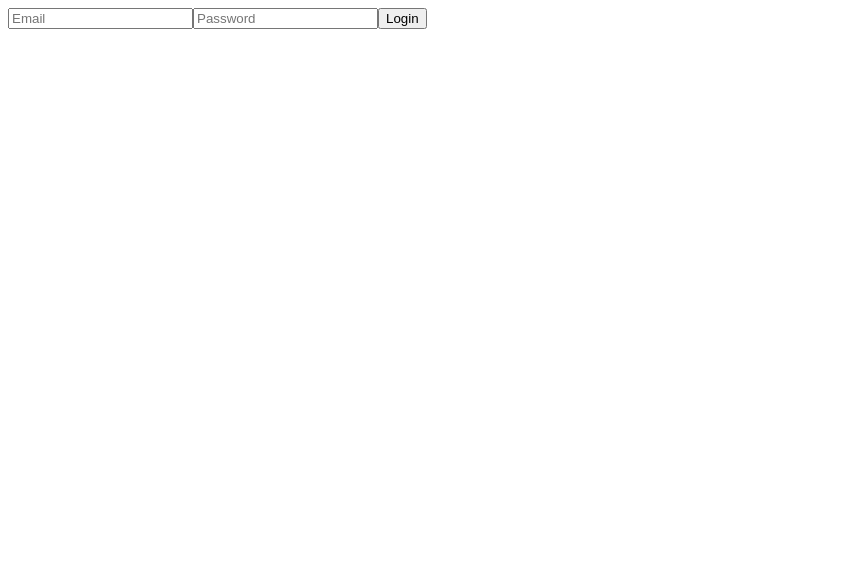
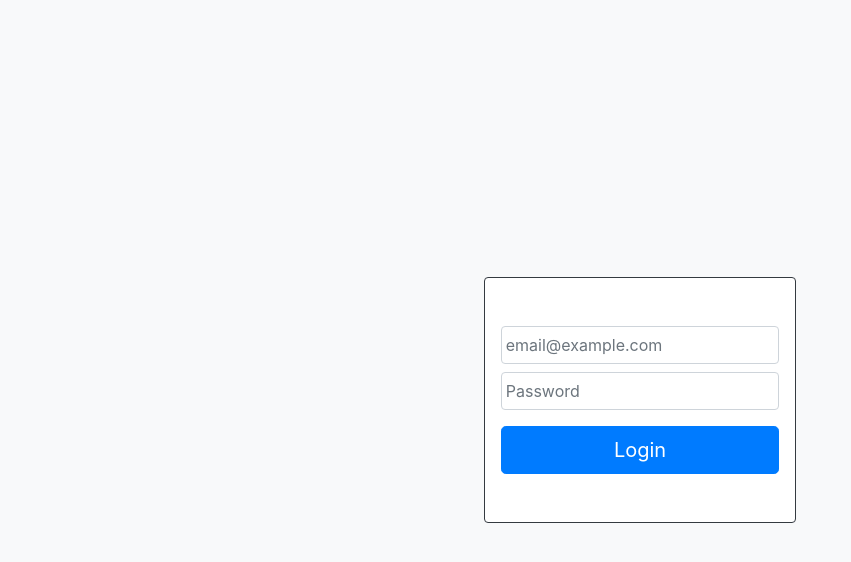
Before and after one commit to dmartzol/hmm, a React (Create React App) app in the folder web/: page /login in a window 1280 px wide. Shown: the top 562 px of the page, without its empty margins (0-851 px from the left). Built offline with nearby package versions, Linux system fonts and the light colour scheme.

Commit message:
improving login screen

```diff
--- a/web/public/index.html
+++ b/web/public/index.html
@@ -1,14 +1,12 @@
 <!DOCTYPE html>
 <html lang="en">
+
 <head>
   <meta charset="utf-8" />
   <link rel="icon" href="%PUBLIC_URL%/favicon.ico" />
-    <meta name="viewport" content="width=device-width, initial-scale=1" />
+  <meta name="viewport" content="width=device-width, initial-scale=1, shrink-to-fit=no">
   <meta name="theme-color" content="#000000" />
-    <meta
-      name="description"
-      content="Web site created using create-react-app"
-    />
+  <meta name="description" content="Web site created using create-react-app" />
   <link rel="apple-touch-icon" href="%PUBLIC_URL%/logo192.png" />
   <!--
       manifest.json provides metadata used when your web app is installed on a
@@ -25,7 +23,10 @@
       Learn how to configure a non-root public URL by running `npm run build`.
     -->
   <title>React App</title>
+  <link rel="stylesheet" href="https://stackpath.bootstrapcdn.com/bootstrap/4.4.1/css/bootstrap.min.css"
+    integrity="sha384-Vkoo8x4CGsO3+Hhxv8T/Q5PaXtkKtu6ug5TOeNV6gBiFeWPGFN9MuhOf23Q9Ifjh" crossorigin="anonymous">
 </head>
+
 <body>
   <noscript>You need to enable JavaScript to run this app.</noscript>
   <div id="root"></div>
@@ -39,5 +40,19 @@
       To begin the development, run `npm start` or `yarn start`.
       To create a production bundle, use `npm run build` or `yarn build`.
     -->
+  <link rel="stylesheet" href="https://fonts.googleapis.com/css?family=Roboto:300,400,500,700|Material+Icons">
+  <link rel="stylesheet"
+    href="https://unpkg.com/bootstrap-material-design@4.1.1/dist/css/bootstrap-material-design.min.css"
+    integrity="sha384-wXznGJNEXNG1NFsbm0ugrLFMQPWswR3lds2VeinahP8N0zJw9VWSopbjv2x7WCvX" crossorigin="anonymous">
+  <script src="https://code.jquery.com/jquery-3.2.1.slim.min.js"
+    integrity="sha384-KJ3o2DKtIkvYIK3UENzmM7KCkRr/rE9/Qpg6aAZGJwFDMVNA/GpGFF93hXpG5KkN"
+    crossorigin="anonymous"></script>
+  <script src="https://unpkg.com/popper.js@1.12.6/dist/umd/popper.js"
+    integrity="sha384-fA23ZRQ3G/J53mElWqVJEGJzU0sTs+SvzG8fXVWP+kJQ1lwFAOkcUOysnlKJC33U"
+    crossorigin="anonymous"></script>
+  <script src="https://unpkg.com/bootstrap-material-design@4.1.1/dist/js/bootstrap-material-design.js"
+    integrity="sha384-CauSuKpEqAFajSpkdjv3z9t8E7RlpJ1UP0lKM/+NdtSarroVKu069AlsRPKkFBz9"
+    crossorigin="anonymous"></script>
 </body>
+
 </html>
--- a/web/src/Landing/Login.js
+++ b/web/src/Landing/Login.js
@@ -1,5 +1,5 @@
 import React, { Component } from "react";
-import { withRouter} from 'react-router-dom';
+import { withRouter } from 'react-router-dom';
 import axios from "axios";
 
 class Login extends Component {
@@ -47,17 +47,20 @@ class Login extends Component {
 
   render() {
     return (
-      <div>
-        <form onSubmit={this.handleSubmit}>
+      <div className="container-fluid bg-light d-flex justify-content-center align-items-center min-vh-100">
+          <div className="p-0 col-xs-12 col-sm-8 col-lg-4 col-xl-3">
+            <form className="px-3 py-5 bg-white card border-dark" onSubmit={this.handleSubmit}>
               <input
+                className="form-control mb-2 p-1"
                 type="email"
                 name="email"
-            placeholder="Email"
+                placeholder="email@example.com"
                 value={this.state.email}
                 onChange={this.handleChange}
                 required
               />
               <input
+                className="form-control p-1"
                 type="password"
                 name="password"
                 placeholder="Password"
@@ -65,9 +68,14 @@ class Login extends Component {
                 onChange={this.handleChange}
                 required
               />
-          <button type="submit">Login</button>
+              <div className="mt-3">
+                <button className="btn btn-lg btn-primary btn-block" type="submit">Login</button>
+              </div>
             </form>
           </div>
+      </div>
+
+
     );
   }
 }
```
Lines whose indentation alone changed are shown as unchanged.
